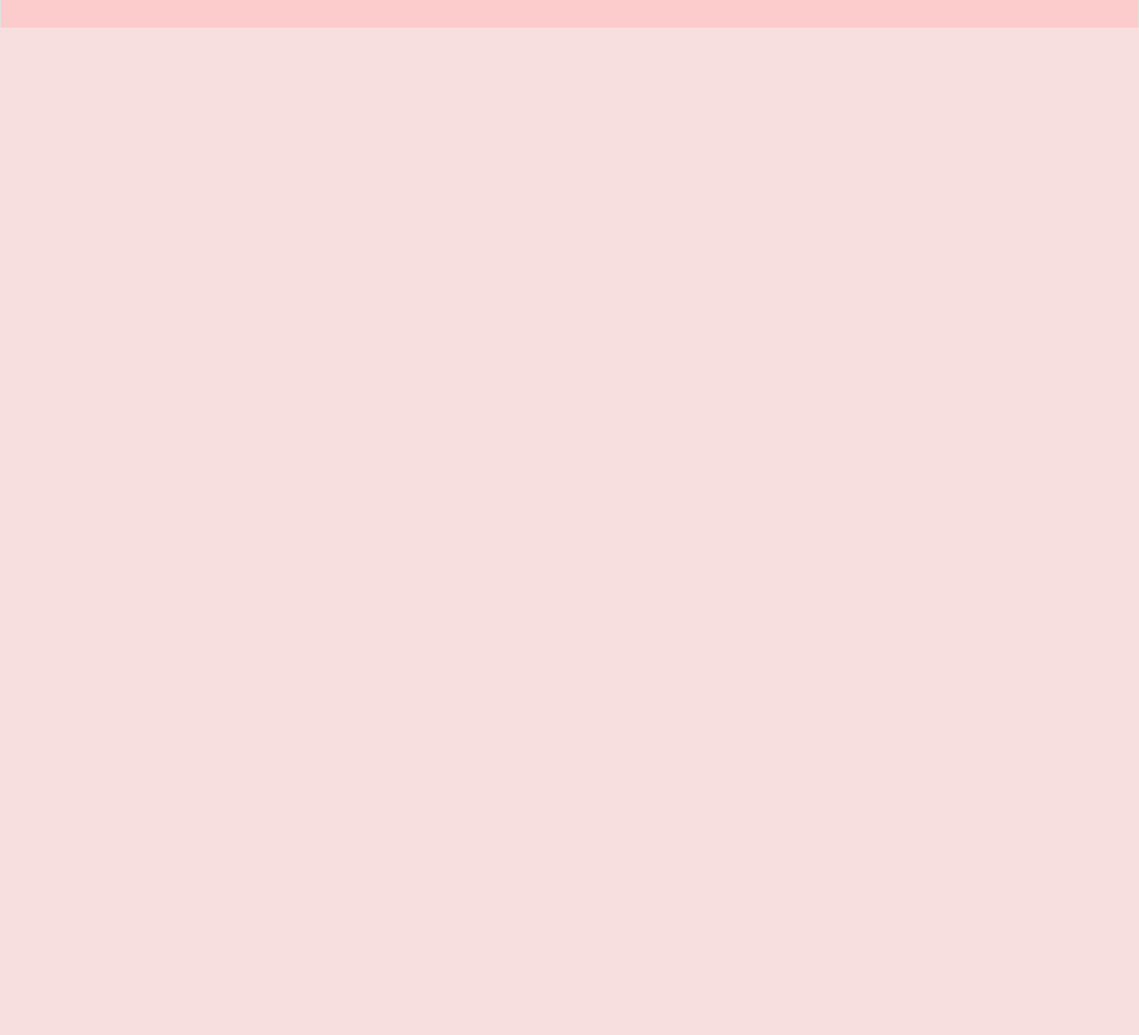
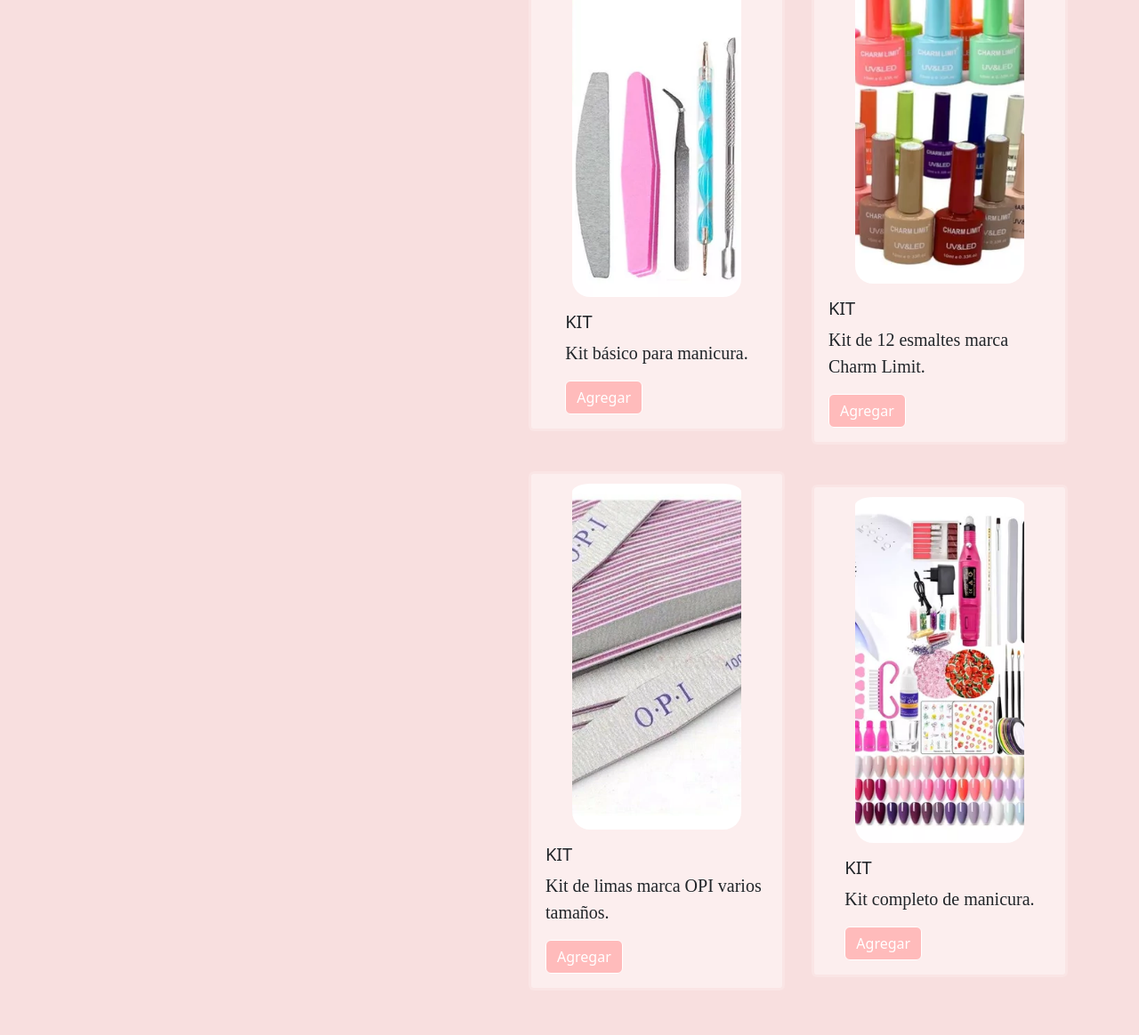
Before and after one commit to leandroochoa029/elynails, a website: page pages/productos.html in a window 1280 px wide. Shown: the part 4607-5771 px from the top of the page at 89% size. Before the commit the page ends 4638 px from the top, so only its background shows below. Drawn offline with nearby package versions, Linux system fonts and the light colour scheme; a web font is replaced by a local one.

Commit message:
Se agregan mas productos

```diff
--- a/pages/productos.html
+++ b/pages/productos.html
@@ -249,6 +249,42 @@
           </div>
         </div>
 
+        <div class="card border-3">
+          <img src="../images/kit.jpg" class="card-img-top" alt="...">
+          <div class="card-body">
+            <h5 class="card-title">KIT</h5>
+            <p class="card-text">Kit básico para manicura.</p>
+            <a href="#" class="btn btn-primary">Agregar</a>
+          </div>
+        </div>
+
+        <div class="card border-3">
+          <img src="../images/kit2.jpg" class="card-img-top" alt="...">
+          <div class="card-body">
+            <h5 class="card-title">KIT</h5>
+            <p class="card-text">Kit de 12 esmaltes marca Charm Limit.</p>
+            <a href="#" class="btn btn-primary">Agregar</a>
+          </div>
+        </div>
+
+        <div class="card border-3">
+          <img src="../images/limas.jpg" class="card-img-top" alt="...">
+          <div class="card-body">
+            <h5 class="card-title">KIT</h5>
+            <p class="card-text">Kit de limas marca OPI varios tamaños.</p>
+            <a href="#" class="btn btn-primary">Agregar</a>
+          </div>
+        </div>
+
+        <div class="card border-3">
+          <img src="../images/combo.jpg" class="card-img-top" alt="...">
+          <div class="card-body">
+            <h5 class="card-title">KIT</h5>
+            <p class="card-text">Kit completo de manicura.</p>
+            <a href="#" class="btn btn-primary">Agregar</a>
+          </div>
+        </div>
+
       </div>
 
 
--- a/scss/layout/_productos.scss
+++ b/scss/layout/_productos.scss
@@ -11,9 +11,10 @@
             justify-content: center;
             align-items: center;
             padding: 30px;
+            padding-top: 0px;
             gap: 60px;
             margin-left: 45px;
-            margin-bottom: 100px;
+            margin-bottom: 150px;
 
             .item-categoria {
 
@@ -60,7 +61,7 @@
         img {
             padding-top: 11px;
             object-fit: cover;
-            width: 200px;
+            width: 190px;
             height: 400px;
             border-radius: 20px;
 
```
Also changed, not shown: pages/contacto.html (+1 -2 lines), css/style.css, images/combo.jpg (added), images/kit.jpg (added), images/kit2.jpg (added), images/limas.jpg (added), 1 other file.
